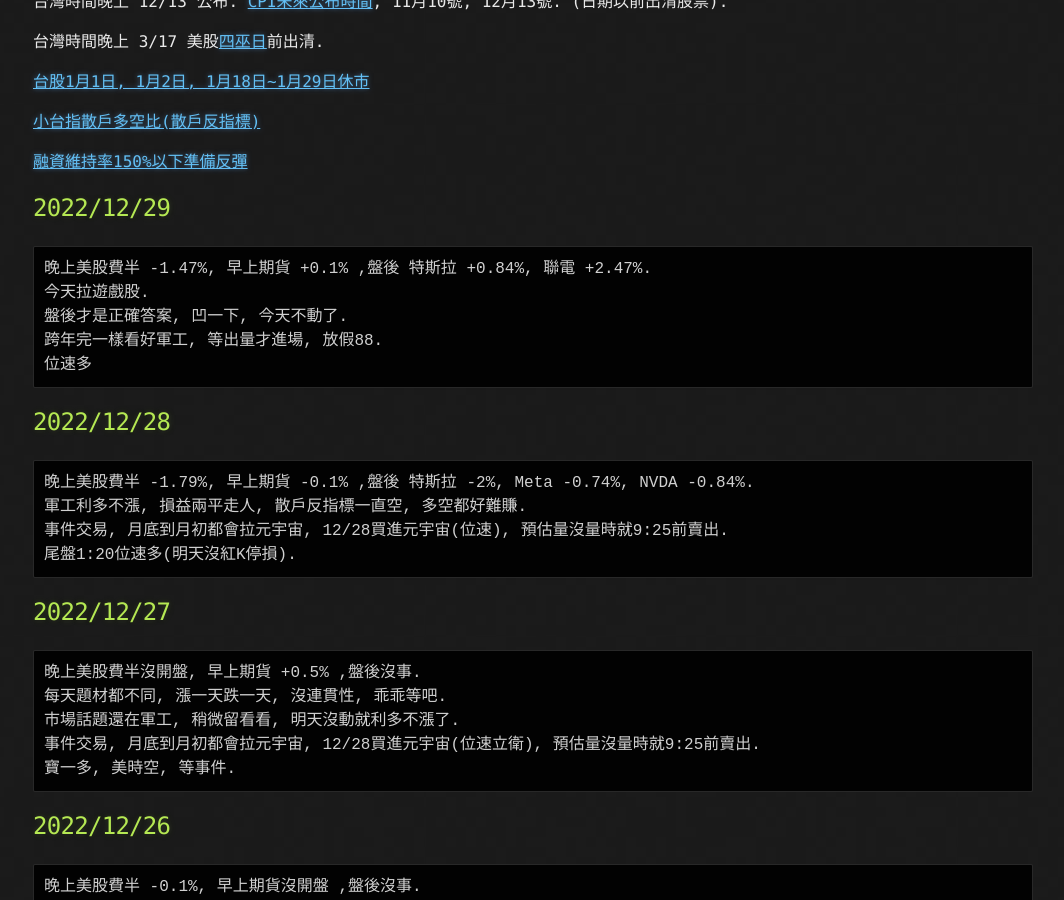
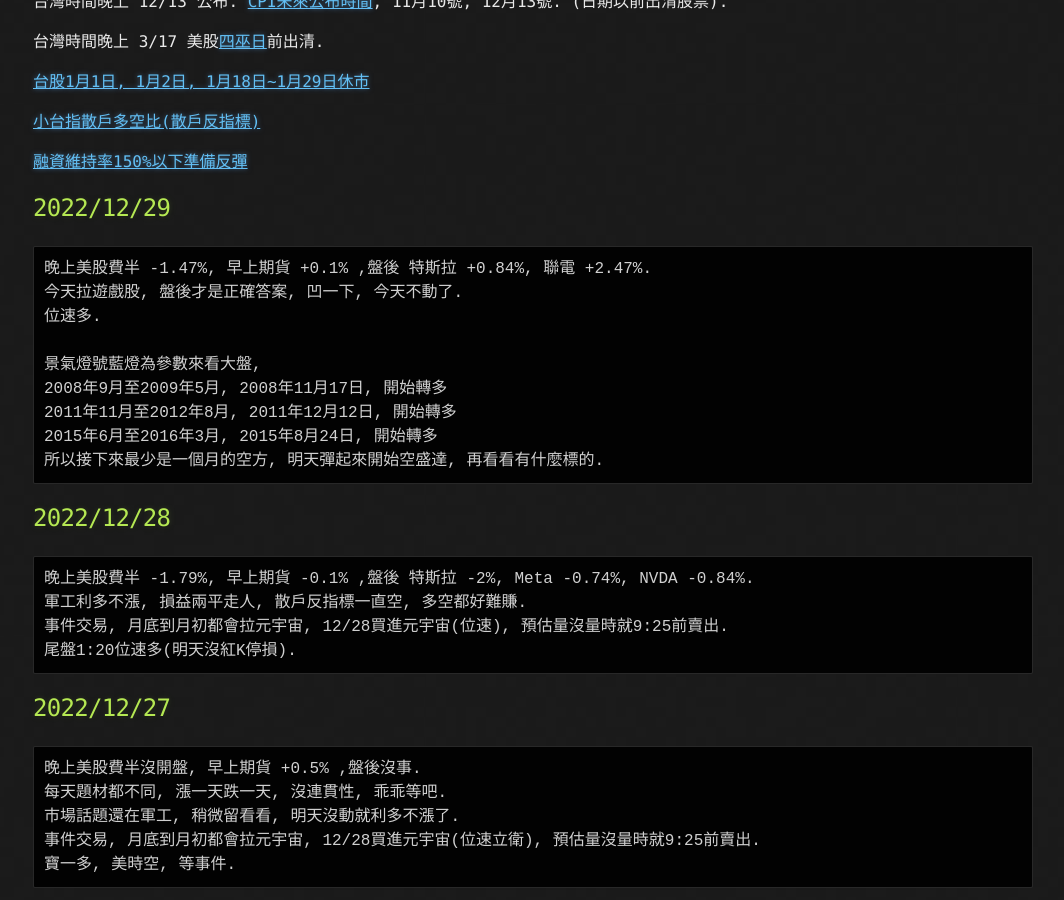
Before and after one commit to lepg5487/Stock_God, a Jekyll site: the page built from index.md, in a window 1280 px wide and 900 px high, scrolled down 428 px. Shown: the whole window, without its empty margins (107-1171 px from the left). Built offline with Jekyll 4.4.1, drawn with Linux system fonts in a browser that asks for light colours; our own code applies the rules of GitHub Pages for plain Markdown files.

Commit message:
Update index.md

````diff
--- a/index.md
+++ b/index.md
@@ -23,10 +23,14 @@ layout: testlayouts
 ## 2022/12/29
 ```
 晚上美股費半 -1.47%, 早上期貨 +0.1% ,盤後 特斯拉 +0.84%, 聯電 +2.47%.
-今天拉遊戲股.
-盤後才是正確答案, 凹一下, 今天不動了.
-跨年完一樣看好軍工, 等出量才進場, 放假88.
-位速多
+今天拉遊戲股, 盤後才是正確答案, 凹一下, 今天不動了.
+位速多.
+
+景氣燈號藍燈為參數來看大盤,
+2008年9月至2009年5月, 2008年11月17日, 開始轉多
+2011年11月至2012年8月, 2011年12月12日, 開始轉多
+2015年6月至2016年3月, 2015年8月24日, 開始轉多
+所以接下來最少是一個月的空方, 明天彈起來開始空盛達, 再看看有什麼標的.
 ```
 
 ## 2022/12/28
````
